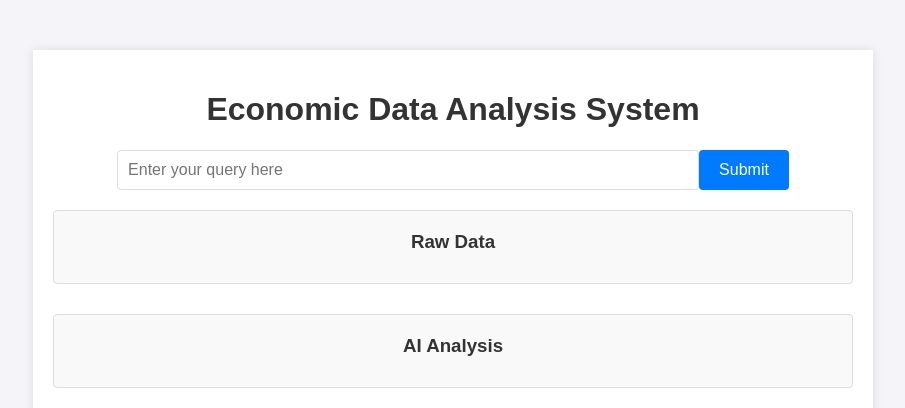
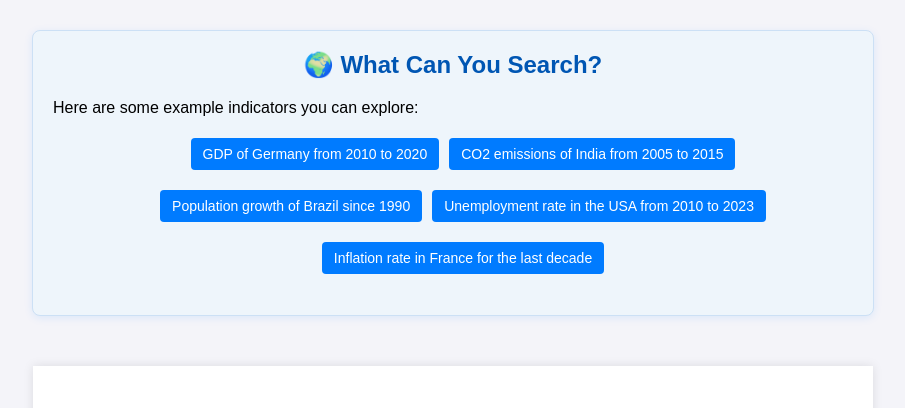
Before and after one commit to Bibhushan21/Agent_Economist, a Flask app: page / in a window 1280 px wide. Shown: the top 408 px of the page, without its empty margins (187-1092 px from the left). Run offline with Flask 3, Linux system fonts and the light colour scheme.

Commit message:
Suggestion section added

```diff
--- a/static/scripts.js
+++ b/static/scripts.js
@@ -213,6 +213,14 @@ queryForm.addEventListener('submit', async function(event) {
 
     clearTimeout(timeoutId);
 });
+document.querySelectorAll('.suggestion').forEach(button => {
+    button.addEventListener('click', () => {
+        const queryInput = document.getElementById('query');
+        queryInput.value = button.textContent;
+        queryInput.focus();
+        queryInput.scrollIntoView({ behavior: 'smooth', block: 'center' });
+    });
+});
 
 document.getElementById('contact-form').addEventListener('submit', function(event) {
     event.preventDefault();
--- a/static/styles.css
+++ b/static/styles.css
@@ -208,3 +208,46 @@ tr:hover {
 #contact-form button:hover {
     background-color: #0056b3;
 }
+.indicator-suggestions {
+    max-width: 800px;
+    margin: 30px auto;
+    padding: 20px;
+    background-color: #eef5fb;
+    border: 1px solid #cce0f5;
+    border-radius: 8px;
+    box-shadow: 0 2px 8px rgba(0, 123, 255, 0.1);
+}
+
+.indicator-suggestions h2 {
+    margin-top: 0;
+    color: #0056b3;
+    text-align: center;
+}
+
+.indicator-suggestions ul {
+    list-style-type: none;
+    padding: 0;
+    display: flex;
+    flex-wrap: wrap;
+    gap: 10px;
+    justify-content: center;
+}
+
+.indicator-suggestions li {
+    margin: 5px 0;
+}
+
+.indicator-suggestions button.suggestion {
+    background-color: #007bff;
+    color: #fff;
+    border: none;
+    padding: 8px 12px;
+    border-radius: 4px;
+    cursor: pointer;
+    transition: background-color 0.3s;
+    font-size: 14px;
+}
+
+.indicator-suggestions button.suggestion:hover {
+    background-color: #0056b3;
+}
--- a/templates/index.html
+++ b/templates/index.html
@@ -8,7 +8,19 @@
     <script src="https://cdn.jsdelivr.net/npm/chart.js"></script>
 </head>
 <body>
+    <section class="indicator-suggestions">
+        <h2>🌍 What Can You Search?</h2>
+        <p>Here are some example indicators you can explore:</p>
+        <ul>
+            <li><button class="suggestion">GDP of Germany from 2010 to 2020</button></li>
+            <li><button class="suggestion">CO2 emissions of India from 2005 to 2015</button></li>
+            <li><button class="suggestion">Population growth of Brazil since 1990</button></li>
+            <li><button class="suggestion">Unemployment rate in the USA from 2010 to 2023</button></li>
+            <li><button class="suggestion">Inflation rate in France for the last decade</button></li>
+        </ul>
+    </section>
     <div class="container">
+
         <h1>Economic Data Analysis System</h1>
         <form id="query-form">
             <input type="text" id="query" placeholder="Enter your query here">
```
